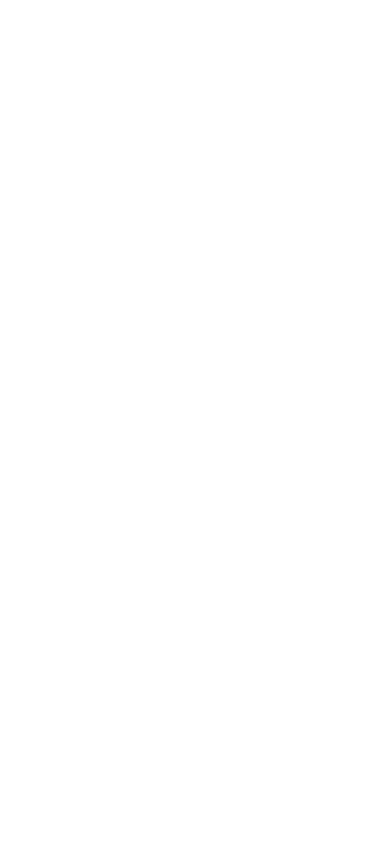
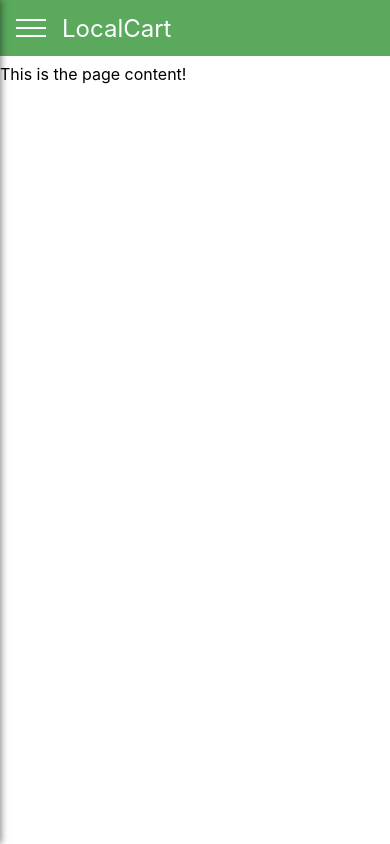
Before and after one commit to MaxFaust/localcart, a Next.js app: page / in a window 390 px wide. Built offline with nearby package versions, Linux system fonts and the light colour scheme.

Commit message:
added responsive toolbar and sidedrawer

```diff
--- a/components/BackDrop/BackDrop.js
+++ b/components/BackDrop/BackDrop.js
@@ -0,0 +1,7 @@
+import React from 'react';
+
+const backdrop = props => (
+    <div className="backdrop" onClick={props.click} />
+);
+
+export default backdrop;
--- a/components/SideDrawer/DrawerToggleButton.js
+++ b/components/SideDrawer/DrawerToggleButton.js
@@ -0,0 +1,11 @@
+import React from 'react';
+
+const drawerToggleButton = props => (
+    <button className="toggle-button" onClick={props.click}>
+        <div className="toggle-button__line" />
+        <div className="toggle-button__line" />
+        <div className="toggle-button__line" />
+    </button>
+);
+
+export default drawerToggleButton;
--- a/components/SideDrawer/SideDrawer.js
+++ b/components/SideDrawer/SideDrawer.js
@@ -0,0 +1,22 @@
+import React from 'react';
+
+const sideDrawer = props => {
+  let drawerClasses = 'side-drawer';
+  if (props.show) {
+    drawerClasses = 'side-drawer open';
+  }
+  return (
+    <nav className={drawerClasses}>
+      <ul>
+        <li>
+          <a href="/">Products</a>
+        </li>
+        <li>
+          <a href="/">Users</a>
+        </li>
+      </ul>
+    </nav>
+  );
+};
+
+export default sideDrawer;
--- a/components/Toolbar/Toolbar.js
+++ b/components/Toolbar/Toolbar.js
@@ -1,27 +1,29 @@
-import React from 'react'
+import React from 'react';
+import Link from 'next/link';
+import DrawerToggleButton from '../SideDrawer/DrawerToggleButton';
 
-// import './Toolbar.css'
-
-const Toolbar = props => (
+const toolbar = props => (
   <header className="toolbar">
     <nav className="toolbar__navigation">
-      <div />
-      <div className="toolbar__logo">
-        <a href="/">LocalCrate</a>
+        <div className="toolbar__toggle-button">
+            <DrawerToggleButton click={props.drawerClickHandler} />
         </div>
+        <div className="toolbar__logo"><a href="/">LocalCart</a></div>
         <div className="spacer" />
         <div className="toolbar_navigation-items">
             <ul>
                 <li>
-            <a href="/">About</a>
-          </li>
+                  <Link
+                    href="/Cart">Cart
+                  </Link></li>
                 <li>
-            <a href="/">Login</a>
-          </li>
+                  <Link
+                    href="/Login">Login
+                  </Link></li>
             </ul>
         </div>
     </nav>
   </header>
-)
+);
 
-export default Toolbar
+export default toolbar;
--- a/package.json
+++ b/package.json
@@ -9,12 +9,15 @@
     "test": "jest --watch"
   },
   "dependencies": {
+    "@zeit/next-sass": "^1.0.1",
     "express": "^4.17.1",
     "next": "10.0.3",
+    "node-sass": "^5.0.0",
     "react": "17.0.1",
     "react-dom": "17.0.1",
     "react-redux": "^7.2.2",
-    "redux-saga": "^1.1.3"
+    "redux-saga": "^1.1.3",
+    "sass": "^1.29.0"
   },
   "devDependencies": {
     "@types/node": "^14.14.10",
--- a/pages/_app.js
+++ b/pages/_app.js
@@ -1,4 +1,5 @@
-import '../styles/globals.css'
+import '../styles/globals.css';
+import '../styles/Home.module.css'
 
 function App({ Component, pageProps }) {
   return <Component {...pageProps} />
--- a/pages/index.js
+++ b/pages/index.js
@@ -1,19 +1,42 @@
-import Head from 'next/head'
-import styles from '../styles/Home.module.css'
+import React, { Component } from 'react';
 
-import Link from 'next/link'
+import Toolbar from '../components/Toolbar/Toolbar';
+import SideDrawer from '../components/SideDrawer/SideDrawer';
+import Backdrop from '../components/Backdrop/Backdrop';
 
-import Toolbar from '../components/Toolbar/Toolbar'
+class App extends Component {
+  state = {
+    sideDrawerOpen: false
+  };
 
-export default function Home() {
-  return (
-    <div className={styles.container}>
-      <Head>
-        <title>LocalCart</title>
-        <header>
-          <Toolbar/>
-        </header>
-      </Head>
-    </div>
-  )
+  drawerToggleClickHandler = () => {
+    this.setState((prevState) => {
+      return {sideDrawerOpen: !prevState.sideDrawerOpen};
+    });
+  };
+
+  backdropClickHandler = () => {
+    this.setState({sideDrawerOpen: false});
+  };
+
+  render() {
+    let backdrop;
+
+    if (this.state.sideDrawerOpen) {
+      backdrop = <Backdrop click={this.backdropClickHandler} />
+    }
+    return (
+      <div style={{height: '100%'}}>
+        <Toolbar drawerClickHandler={this.drawerToggleClickHandler} />
+        <SideDrawer show={this.state.sideDrawerOpen} />
+        {backdrop}
+        <main style={{marginTop: '64px'}}>
+          <p>This is the page content!</p>
+        </main>
+
+      </div>
+    );
+  }
 }
+
+export default App;
--- a/styles/globals.css
+++ b/styles/globals.css
@@ -14,3 +14,154 @@
 * {
   box-sizing: border-box;
 }
+
+/* ToolBar */
+.toolbar {
+  position: fixed;
+  top: 0;
+  left: 0;
+  width: 100%;
+  background: #5AA95D ;
+  height: 56px;
+}
+
+.toolbar__navigation {
+  display: flex;
+  height: 100%;
+  align-items: center;
+  padding: 0 1rem;
+}
+
+.toolbar__logo {
+  margin-left: 1rem;
+}
+
+.toolbar__logo a {
+  color: white;
+  text-decoration: none;
+  font-size: 1.5rem;
+}
+
+.spacer {
+  flex: 1;
+}
+
+.toolbar_navigation-items ul {
+  list-style: none;
+  margin: 0;
+  padding: 0;
+  display: flex;
+}
+
+.toolbar_navigation-items li {
+  padding: 0 0.5rem;
+}
+
+.toolbar_navigation-items a {
+  color: white;
+  text-decoration: none;
+}
+
+.toolbar_navigation-items a:hover,
+.toolbar_navigation-items a:active {
+  color: #fa923f;
+}
+
+@media (max-width: 768px) {
+  .toolbar_navigation-items {
+    display: none;
+  }
+}
+
+@media (min-width: 769px) {
+  .toolbar__toggle-button {
+    display: none;
+  }
+
+  .toolbar__logo {
+    margin-left: 0;
+
+  }
+}
+
+/* SideDrawer */
+.side-drawer {
+  height: 100%;
+  background: white;
+  box-shadow: 1px 0px 7px rgba(0, 0, 0, 0.5);
+  position: fixed;
+  top: 0;
+  left: 0;
+  width: 70%;
+  max-width: 400px;
+  z-index: 200;
+  transform: translateX(-100%);
+  transition: transform 0.3s ease-out;
+}
+
+.side-drawer.open {
+  transform: translateX(0);
+}
+
+.side-drawer ul {
+  height: 100%;
+  list-style: none;
+  display: flex;
+  flex-direction: column;
+  justify-content: center;
+}
+
+.side-drawer li {
+  margin: 0.5rem 0;
+}
+
+.side-drawer a {
+  color: #521751;
+  text-decoration: none;
+  font-size: 1.2rem;
+}
+
+.side-drawer a:hover,
+.side-drawer a:active {
+  color: #fa923f;
+}
+
+@media (min-width: 769px) {
+    .side-drawer {
+        display: none;
+    }
+}
+/* SideDrawerToggleButton */
+.toggle-button {
+  display: flex;
+  flex-direction: column;
+  justify-content: space-around;
+  height: 24px;
+  width: 30px;
+  background: transparent;
+  border: none;
+  cursor: pointer;
+  padding: 0;
+  box-sizing: border-box;
+}
+
+.toggle-button:focus {
+  outline: none;
+}
+
+.toggle-button__line {
+  width: 30px;
+  height: 2px;
+  background: white;
+}
+
+/* BackDrop */
+.backdrop {
+  position: fixed;
+  width: 100%;
+  height: 100%;
+  top: 0;
+  left: 0;
+  background: rgba(0,0,0,0.3);
+  z-index: 100;
+}
```
Also changed, not shown: components/SideDrawer/DrawerToggleButton.css (deleted), components/SideDrawer/SideDrawer.css (deleted), components/Toolbar/Toolbar.css (deleted), pages/Login/Login.js (added), 1 other file (tests, documents, lock files or other folders). Lines whose indentation alone changed are shown as unchanged.
